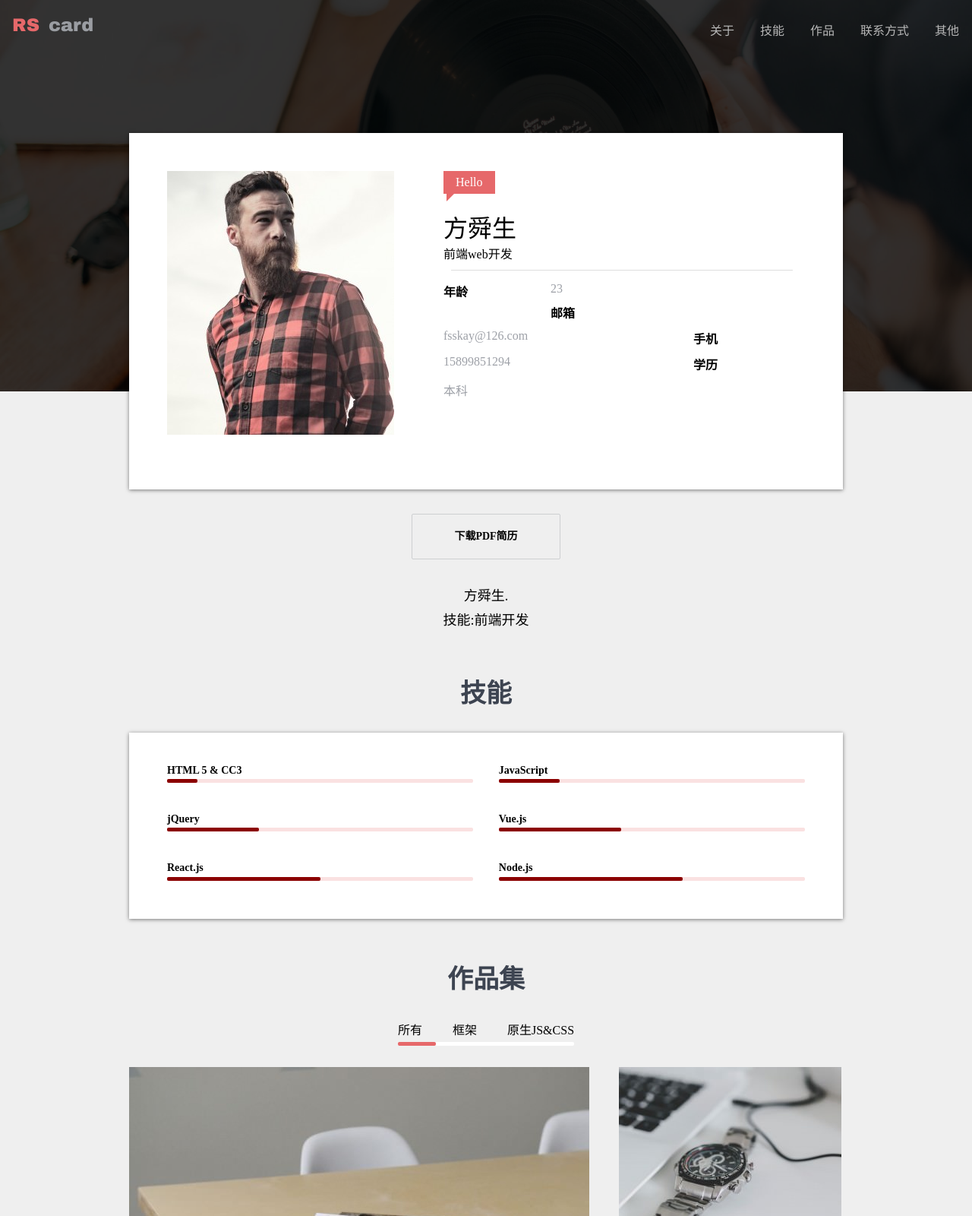
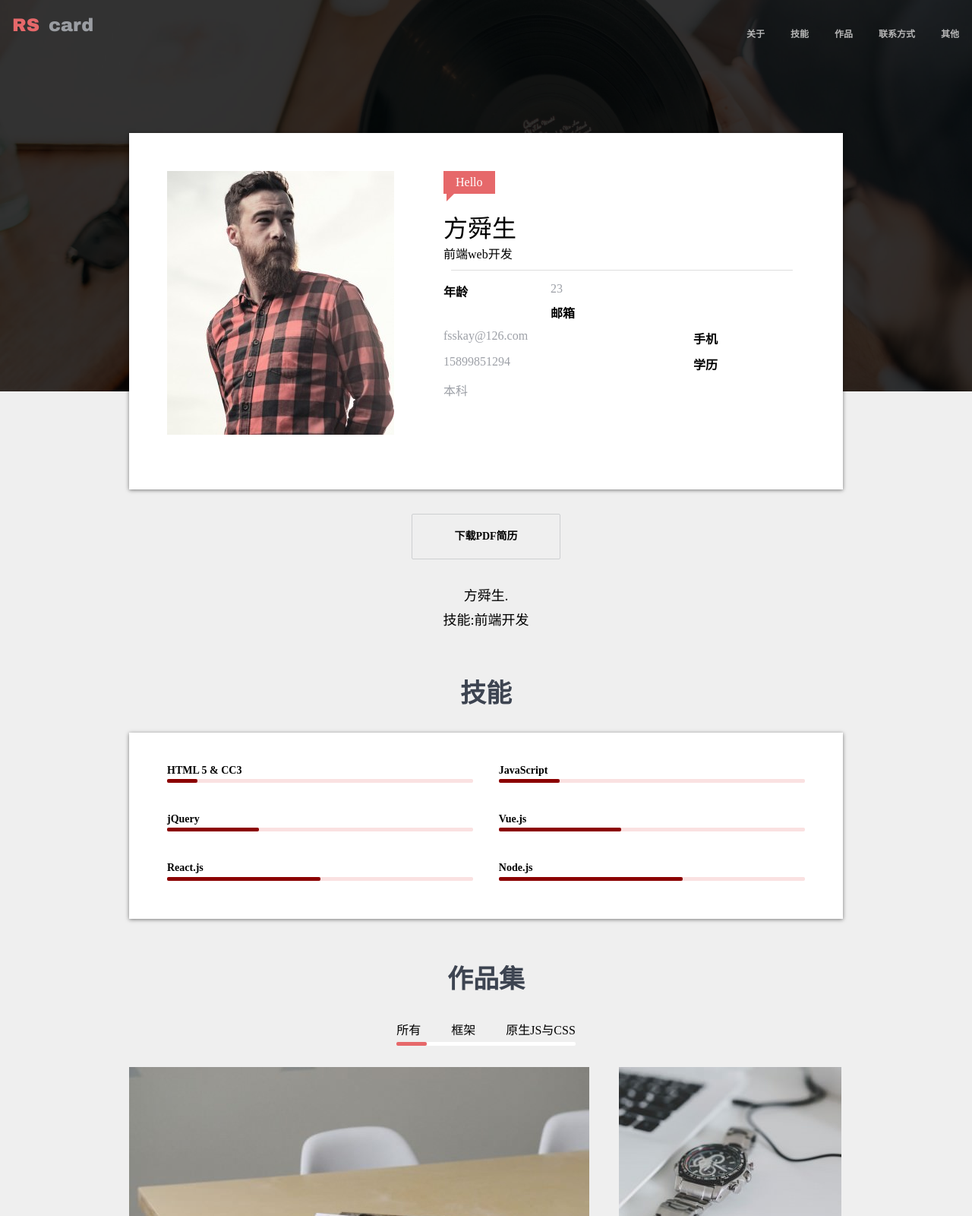
Before and after one commit to Fsskay/gerenjianli, a plain HTML site: page 个人简历.html in a window 1280 px wide. Shown: the top 1600 px of the page at 76% size. Drawn offline with Linux system fonts and the light colour scheme.

Commit message:
完善个人简历中按钮切换作品集的部分 删除多余的div 的banner导致无法点击按钮切换作品集的bug

```diff
--- a/gerenjianli.css
+++ b/gerenjianli.css
@@ -64,10 +64,18 @@ ul,ol {
 }
 
 .topNavBar-logo > nav > ul > li > a {
-    font-size: 16px;
+    font-size: 12px;
+    font-weight: bold;
     text-decoration: none;
     color: #b7b7b7;
     display: block;
+    padding: 5px 0 5px 0;
+    border-top: 3px solid transparent;;
+    border-bottom: 3px solid transparent;
+}
+
+.topNavBar nav > ul > li > a:hover {
+    border-bottom: 3px solid #e06567;
 }
 
 .banner {
@@ -207,7 +215,6 @@ section.skills > ol > li {
     float: left;
     width: 48%;
     box-sizing: border-box;
-    list-style: none;
 }
 
 section.skills > h2,
@@ -260,10 +267,9 @@ section.portfolio > nav > ol {
 }
 
 section.portfolio > nav > ol > li {
+    cursor: pointer;
     float: left;
     margin-left: 40px;
-    cursor: pointer;
-    list-style: none;
 }
 
 section.portfolio > nav > ol > li:first-child {
@@ -294,17 +300,17 @@ section.portfolio > nav .bar-inner {
 
 section.portfolio > nav .bar.state-1 .bar-inner {
     margin-left: 0;
-    width: 50px;
+    width: 40px;
 }
 
 section.portfolio > nav .bar.state-2 .bar-inner {
-    margin-left: 65px;
-    width: 50px;
+    margin-left: 80px;
+    width: 40px;
 }
 
 section.portfolio > nav .bar.state-3 .bar-inner {
-    margin-left: 140px;
-    width: 96px;
+    margin-left: 160px;
+    width: 115.94px;
 }
 
 section.portfolio .works {
--- a/个人简历.html
+++ b/个人简历.html
@@ -6,12 +6,12 @@
           content="width=device-width, user-scalable=no, initial-scale=1.0, maximum-scale=1.0, minimum-scale=1.0">
     <meta http-equiv="X-UA-Compatible" content="ie=edge">
     <title>方舜生个人简历</title>
-    <link rel="stylesheet" href="gerenjianli.css">
+    <link rel="stylesheet" href="./gerenjianli.css">
 
 </head>
 <body>
 <div class="topNavBar">
-    <div class="topNavBar-logo">
+    <div class="topNavBar-logo clearfix">
         <a href="#" class="logo" alt="logo">
             <span class="rs">RS</span>
             <span class="card">card</span>
@@ -26,7 +26,6 @@
             </ul>
         </nav>
     </div>
-    <div class="banner" style="background-image: url(#)"></div>
     <div class="banner-cover"></div>
 </div>
 <div class="banner">
@@ -40,7 +39,6 @@
             </div>
             <div class="text">
                 <span class="hello">Hello<span class="triangle"></span></span>
-
                 <h1>方舜生</h1>
                 <p>前端web开发</p>
                 <hr>
@@ -116,7 +114,7 @@
         <ol class="clearfix">
             <li id="portfolio1">所有</li>
             <li id="portfolio2">框架</li>
-            <li id="portfolio3">原生JS&amp;CSS</li>
+            <li id="portfolio3">原生JS与CSS</li>
         </ol>
         <div id="portfolioBar" class="bar state-1">
             <div class="bar-inner"></div>
@@ -124,13 +122,16 @@
     </nav>
     <script>
         portfolio1.onclick= function(){
-            portfolioBar.className = 'bar state-1'
+            portfolioBar.className = 'bar state-1';
+            console.log('1被点击')
         };
         portfolio2.onclick= function(){
-            portfolioBar.className = 'bar state-2'
+            portfolioBar.className = 'bar state-2';
+            console.log('2被点击')
         };
         portfolio3.onclick= function(){
-            portfolioBar.className = 'bar state-3'
+            portfolioBar.className = 'bar state-3';
+            console.log('3被点击')
         }
     </script>
     <div class="works" style="height: 597px;">
```
